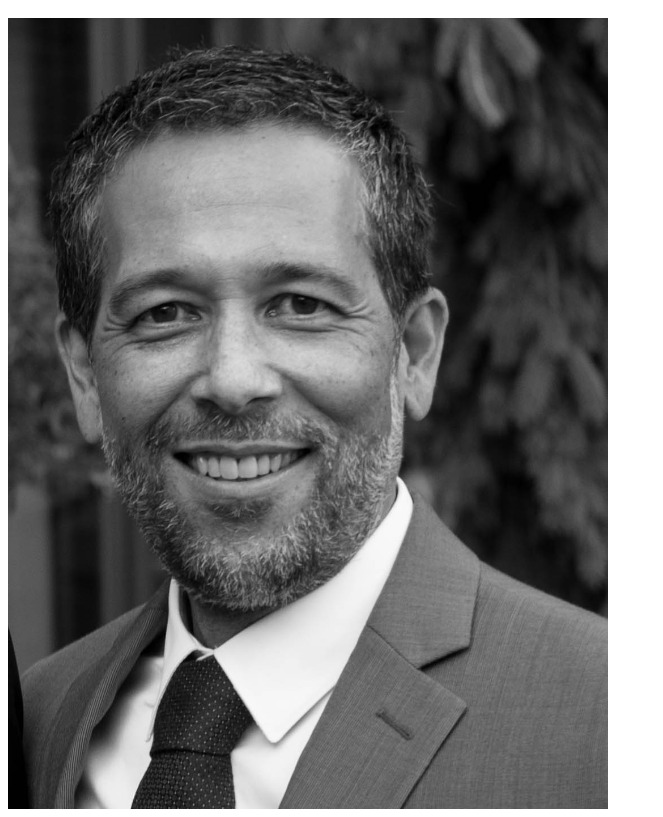
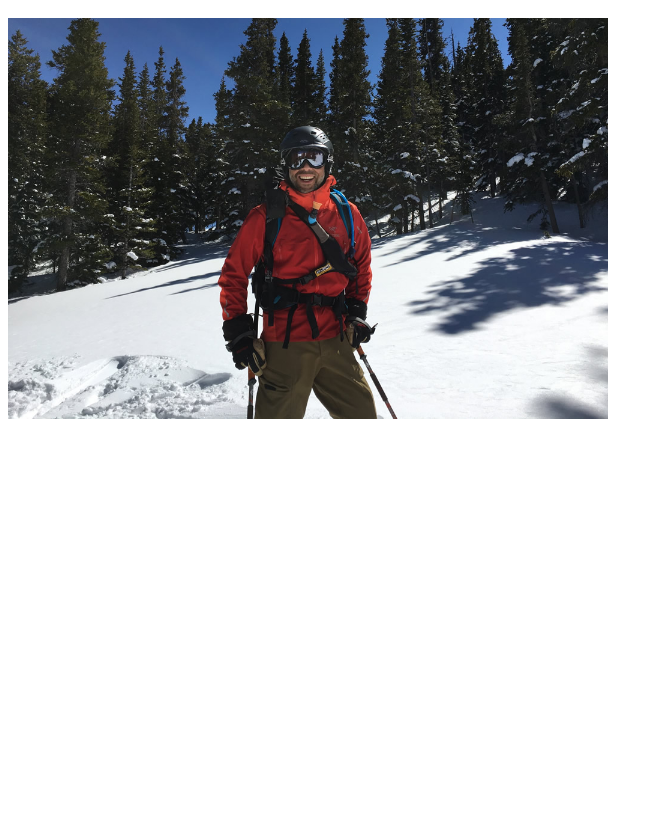
Before and after one commit to DCDiaz/dcdiaz.github.io, a plain HTML site: page index.html in a window 1280 px wide. Shown: the part 48-865 px from the top of the page, without its empty margins (0-663 px from the left). After the commit the page ends 800 px from the top, so only its background shows below. Drawn offline with Linux system fonts and the light colour scheme.

Commit message:
Add files via upload

```diff
--- a/index.html
+++ b/index.html
@@ -1,4 +1,4 @@
 <html>
     <h1>Dave's Portfolio</h1>
-    <img src="./profile.jpg" style="max-width:600px;">
+    <img src="./backcountry-skiing.jpg" style="max-width:600px;">
 </html>
```
